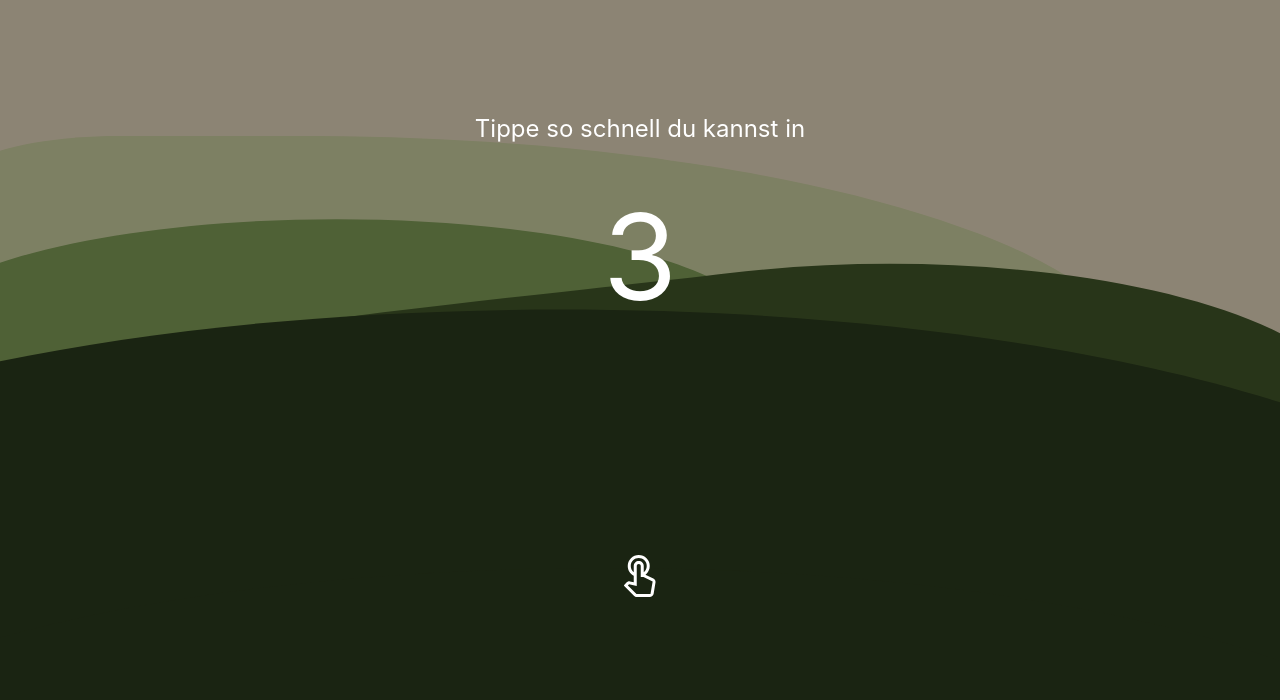
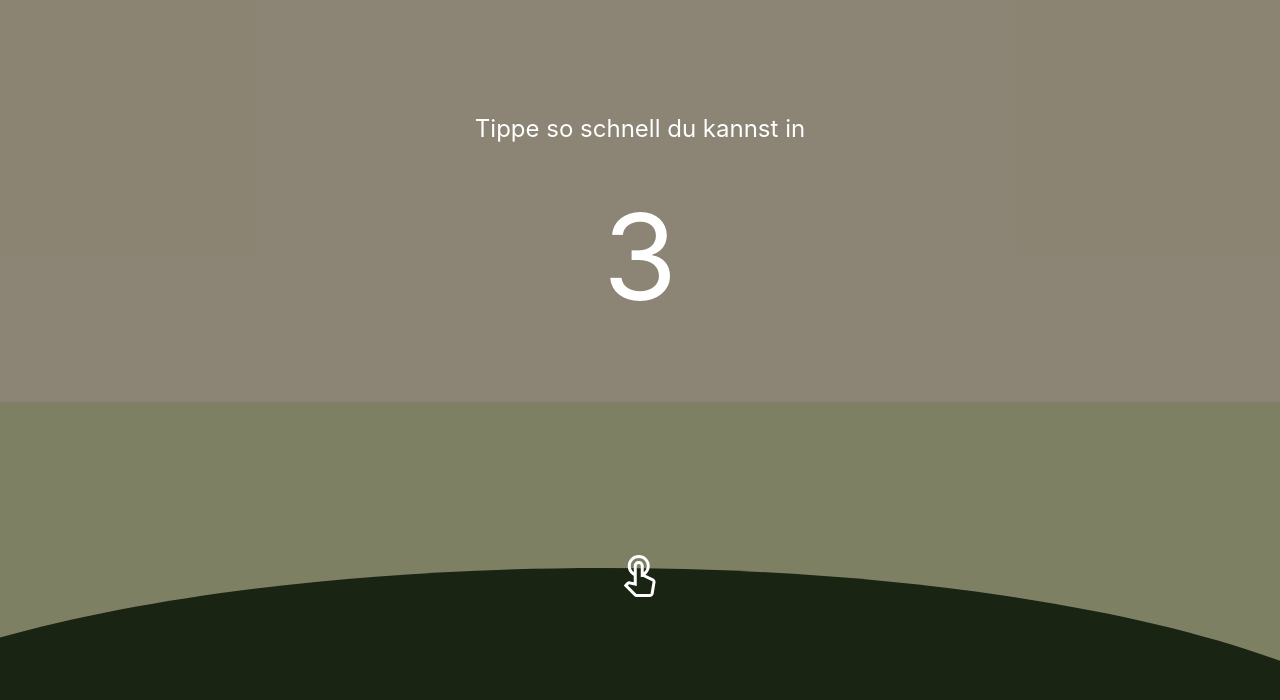
Before and after one commit to NataliaLinnik/girls-day, a React (Create React App) app: page / in a window 1280 px wide. Both pictures are taken after a click on the button "Starten". Shown: the top 700 px of the page. Built offline with nearby package versions, Linux system fonts and the light colour scheme.

Commit message:
Adjusted hill

```diff
--- a/src/App.css
+++ b/src/App.css
@@ -172,6 +172,15 @@ a:hover {
   bottom: 0;
 }
 
+.bg-hill-light-green {
+  position: absolute;
+  height: 60%;
+  width: 100vw;
+  left: 0;
+  bottom: 0;
+  object-fit: cover;
+}
+
 .bg-hill-counter {
   position: absolute;
   height: 35%;
@@ -193,7 +202,7 @@ a:hover {
 
 .asset-tree {
   position: absolute;
-  bottom: 470px;
+  bottom: 29%;
 }
 
 .plus-button {
@@ -246,7 +255,7 @@ a:hover {
   position: absolute;
   height: 35%;
   width: 100vw;
-  bottom: 20%;
+  bottom: 10%;
   left: 0;
   z-index: 9;
 }
@@ -261,10 +270,15 @@ a:hover {
   background: #304120;
 }
 
+.asset-tree-2 {
+  position: absolute;
+  bottom: 44%;
+}
+
 .success {
   width: 100%;
   position: absolute;
-  top: 10%;
+  top: 6%;
   left: 50%;
   transform: translate(-50%, -50%);
   font-family: "Roboto-Light";
@@ -274,9 +288,9 @@ a:hover {
 }
 
 .success-description {
-  width: 100%;
+  width: 95%;
   position: absolute;
-  bottom: 30%;
+  bottom: 20%;
   left: 50%;
   transform: translate(-50%, -50%);
   color: white;
@@ -288,20 +302,20 @@ a:hover {
 
 .success-price {
   position: absolute;
-  bottom: 22%;
+  bottom: 13%;
   left: 50%;
   transform: translate(-50%, -50%);
   z-index: inherit;
   color: white;
   font-family: "Roboto-Light";
-  font-size: 40px;
+  font-size: 36px;
   line-height: 32px;
 }
 
 .play-again-button,
 .share-button {
   position: absolute;
-  bottom: 12%;
+  bottom: 3%;
   left: 50%;
   transform: translate(-50%, -50%);
 
--- a/src/components/EndScreen.js
+++ b/src/components/EndScreen.js
@@ -7,16 +7,22 @@ function EndScreen({ counter, setShowInfoPage, width, height }) {
   return (
     <div className="end-screen-container">
       <InfoIcon setShowInfoPage={setShowInfoPage} />
-      <img className="bg-hills" src="/images/bg-hills.svg" alt="Green hills" />
-      <div className='image-container'>
+      <div className="end-screen-container">
+        <img className="bg-hill-light-green" src="/images/bg-hill-light-green.svg" alt="Light green hill" />
+        <img className="bg-hill-counter-2" src="/images/bg-hill-counter.svg" alt="A small hill" />
+        <div className="square" />
+        <div className="image-container">
           <img
-          className="asset-tree"
+            className="asset-tree-2"
             src="/images/assets/tree.svg"
             alt="asset"
             style={{ width, height }}
           />
         </div>
+      </div>
+
       <div className="success">Gut gemacht!</div>
+      <div className="evaluation">
         <div className="success-description">Klasse! Du hast {counter} Klicks geschafft. Dein Baum ist um {heightDifference} cm gewachsen. Das entspricht einer Spende von</div>
         <div className="success-price"> {donation} EUR</div>
         <button
@@ -27,7 +33,8 @@ function EndScreen({ counter, setShowInfoPage, width, height }) {
         >
           Nochmal spielen
         </button>
-      <button className="share-button">Ergebnis teilen</button>
+        {/*<button className="share-button">Ergebnis teilen</button>*/}
+      </div>
     </div>
   );
 }
--- a/src/components/GameScreen.js
+++ b/src/components/GameScreen.js
@@ -7,8 +7,8 @@ function GameScreen({ counter, setCounter, height, setHeight, width, setWidth })
   const buttonClicked = () => {
     setCounter(counter + 1);
     // TODO: Abfrage auf maximale Höhe und Breite
-    setHeight(height + (counter * 0.05))
-    setWidth(width + (counter * 0.05))
+    setHeight(height + (counter * 0.02))
+    setWidth(width + (counter * 0.02))
   }
 
   return (
@@ -37,7 +37,7 @@ function GameScreen({ counter, setCounter, height, setHeight, width, setWidth })
       )}
 
       <div className='game-end-screen-background'>
-        <img className="bg-hills" src="/images/bg-hills.svg" alt="Green hills" />
+        <img className="bg-hill-light-green" src="/images/bg-hill-light-green.svg" alt="Light green hill" />
         <img className="bg-hill-counter" src="/images/bg-hill-counter.svg" alt="A small hill" />
       </div>
 
```
Also changed, not shown: public/images/bg-hill-light-green.svg (added), public/images/bg-hills-2.svg (deleted). Lines whose indentation alone changed are shown as unchanged.
